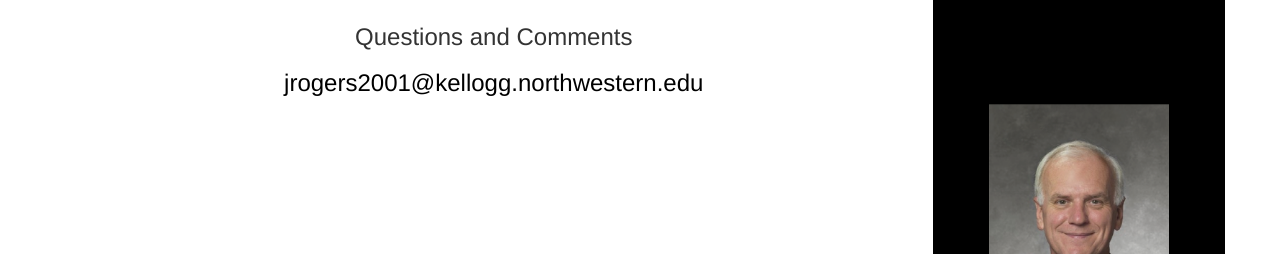
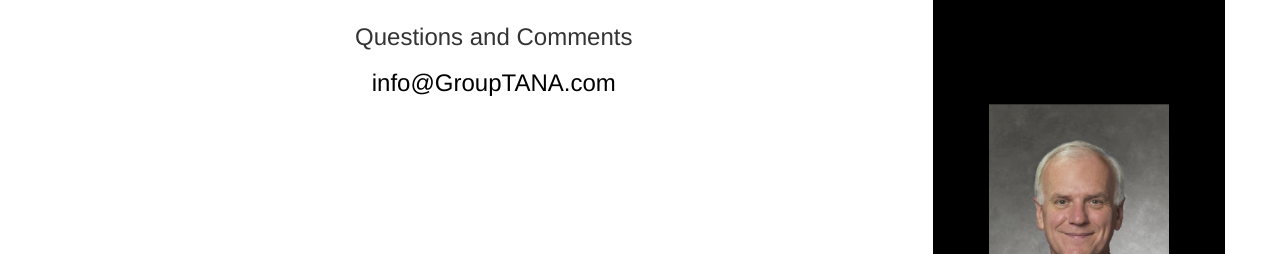
Before and after one commit to johnlutherrogers/tanaeducation, a plain HTML site: page contact.html in a window 1280 px wide. Shown: the part 262-516 px from the top of the page. Drawn offline with nearby package versions, Linux system fonts and the light colour scheme.

Commit message:
update mailbox

```diff
--- a/contact.html
+++ b/contact.html
@@ -59,7 +59,7 @@
 
             <div class="row" style="margin-top: 200px">
                 <h3 class="text-center">Questions and Comments</h3>
-                <h3 class="text-center"><a href="mailto:jrogers2001@kellogg.northwestern.edu" style="color: #000;">jrogers2001@kellogg.northwestern.edu</a></h3>
+                <h3 class="text-center"><a href="mailto:info@grouptana.com" style="color: #000;">info@GroupTANA.com</a></h3>
             </div>
 
             <div class="row" style="margin-top: 150px;">
```
